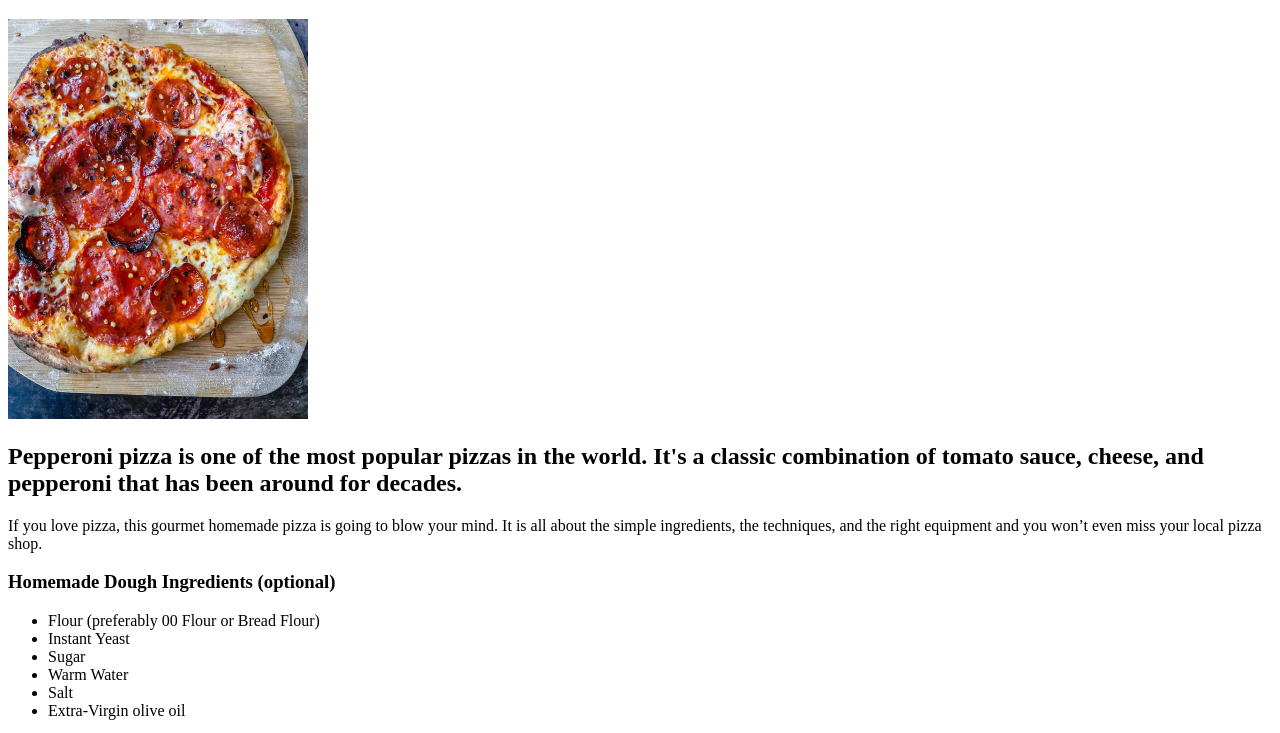
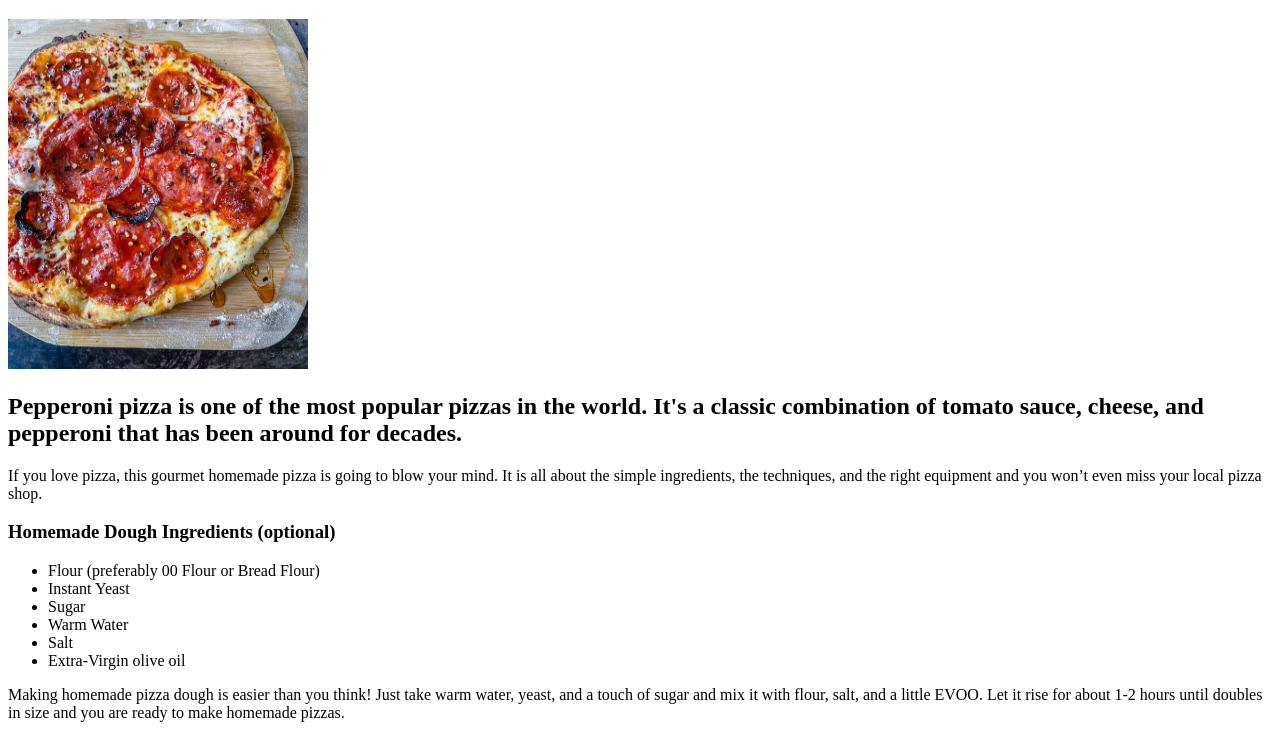
Before and after one commit to NoChar4Char/odin-recipes, a plain HTML site: page recipes/pepperoni-pizza.html in a window 1280 px wide. Shown: the part 61-794 px from the top of the page. Drawn offline with Linux system fonts and the light colour scheme.

Commit message:
final outcome, fixed a bit of changes

```diff
--- a/recipes/pepperoni-pizza.html
+++ b/recipes/pepperoni-pizza.html
@@ -7,7 +7,7 @@
 </head>
 <body>
     <h1>Pepperoni Pizza</h1>
-    <img src="pepperoni-pizza.jpg" alt="Pepperoni Pizza" height="400" width="300">
+    <img src="pepperoni-pizza.jpg" alt="Pepperoni Pizza" height="350" width="300">
     <h2>Pepperoni pizza is one of the most popular pizzas in the world. It's a classic combination of tomato sauce, cheese, and pepperoni that has been around for decades.</h2>
     <p>If you love pizza, this gourmet homemade pizza is going to blow your mind. It is all about the simple ingredients, the techniques, and the right equipment and you won’t even miss your local pizza shop.</p>
 
```
Also changed, not shown: index.html (+1 -0 lines).
